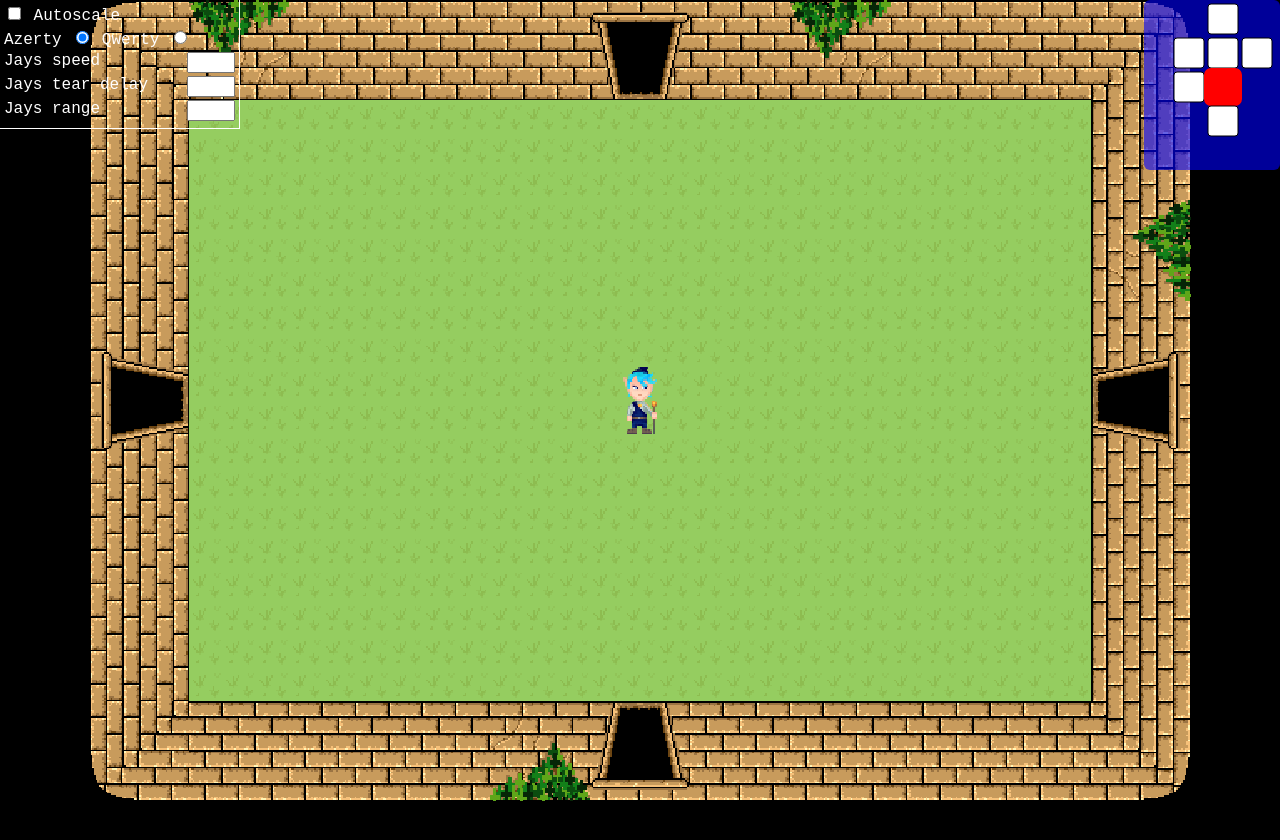
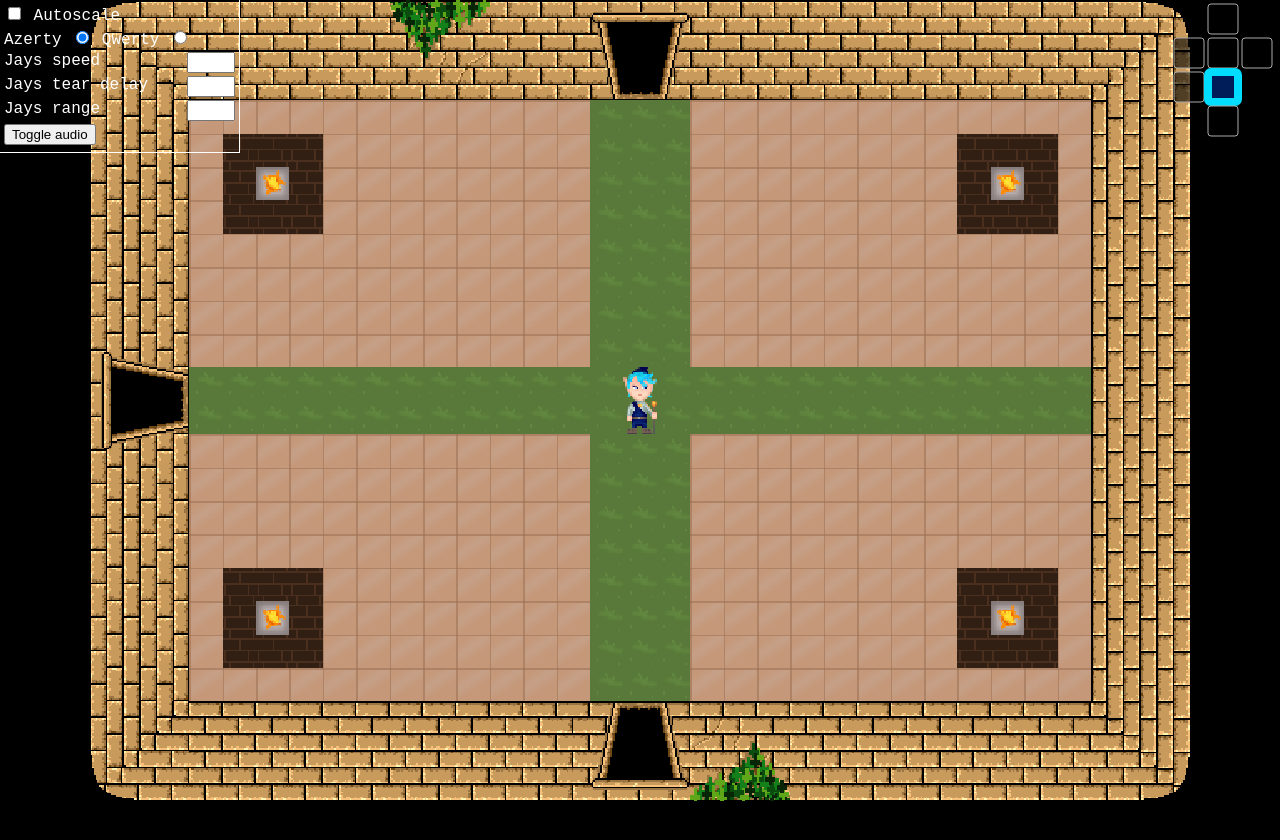
Before and after one commit to sebferrer/jays, a website with bundled scripts: page src/index.html in a window 1280 px wide. Built offline with nearby package versions, Linux system fonts and the light colour scheme.

Commit message:
generate rooms in map_generator + music lol

```diff
--- a/src/environment/floor.ts
+++ /dev/null
@@ -1,60 +0,0 @@
-import { Direction } from "../enum";
-import { canvas_H, canvas_W, gameState, renderer } from "../main";
-import { Point } from "../point";
-import { FloorMap } from "./floor_map";
-import { Door } from "./walls/door";
-
-export class Floor {
-	public id: number;
-	public tile_map: string;
-	public music: string;
-
-	public floor_map: FloorMap;
-
-	constructor(id: number, tile_map: string, music: string) {
-		this.id = id;
-		this.tile_map = tile_map;
-		this.music = music;
-		this.floor_map = new FloorMap();
-	}
-
-	public initialize(): void {
-		// Draw minimap
-		this.floor_map.next_room();
-		renderer.update_minimap(this.floor_map);
-	}
-
-	public on_collision_warp(door: Door) {
-
-		/*tslint:disable */
-		console.log("warp, direction: " + door.direction);
-		/*tslint:enable*/
-
-		// Remove tears
-		gameState.tears.splice(0, gameState.tears.length);
-
-		switch (door.direction) {
-			case Direction.LEFT:
-				gameState.jays.position = new Point(canvas_W - 60 - gameState.jays.width, (canvas_H / 2) - (gameState.jays.height / 2));
-				break;
-			case Direction.RIGHT:
-				gameState.jays.position = new Point(60 + gameState.jays.width, (canvas_H / 2) - (gameState.jays.height / 2));
-				break;
-			case Direction.UP:
-				gameState.jays.position = new Point((canvas_W / 2) - (gameState.jays.width / 2), canvas_H - 60 - gameState.jays.height / 2);
-				break;
-			case Direction.DOWN:
-				gameState.jays.position = new Point((canvas_W / 2) - (gameState.jays.width / 2), 60 + gameState.jays.height / 2);
-				break;
-		}
-
-		gameState.current_map = this.floor_map.next_room(door.direction);
-
-		// Re-draw minimap
-		renderer.update_minimap(this.floor_map);
-	}
-
-	private glimpse(): void {
-		const position = this.floor_map.current_position;
-	}
-}
--- a/src/environment/floor_map.ts
+++ b/src/environment/floor_map.ts
@@ -3,37 +3,40 @@ import { IDrawable } from "../idrawable";
 import { IMAGE_BANK, renderer } from "../main";
 import { MapGenerator } from "../map_generator";
 import { Point } from "../point";
+import { Floor } from "./floors/floor";
 import { ICustomRoom, isCustomRoom } from "./iicon_room";
 import { IMiniMapConfiguration, IMiniMapRoomColorsConfig, IMiniMapSizeConfig } from "./iminimap_configuration";
-import { EmptyGrassRoom } from "./rooms/empty_grass_room";
 import { RoomMap } from "./rooms/room_map";
 
 const MINIMAP_CONFIG: IMiniMapConfiguration = {
 	colors: <IMiniMapRoomColorsConfig>{
-		visited_border: "#000",
+		visited_border: "#000000aa",
 		visited_fill: "#ffffff",
 
-		not_visited_border: "#000",
-		not_visited_fill: "#ffffff",
+		not_visited_border: "#aaaaaa",
+		not_visited_fill: "#00000099",
 
-		glimpsed_border: "#000",
-		glimpsed_fill: "#fff",
+		glimpsed_border: "#aaaaaa",
+		glimpsed_fill: "#00000099",
 
-		active_border: "red",
-		active_fill: "red"
+		active_border: "#00DDFD",
+		active_fill: "#001D5A"
 	},
 	sizes: <IMiniMapSizeConfig>{
 		room_width: 30,
 		room_height: 30,
 		room_margin: 4
 	},
-	background: "#0000ff99"
+	background: "#00000000"
 };
 
 export class FloorMap implements IDrawable {
 	public maps_grid: Array<RoomMap[]>;
 
 	public get current_room(): RoomMap { return this.maps_grid[this.current_position.y][this.current_position.x]; }
+
+	private _floor: Floor;
+	public get floor(): Floor { return this._floor; }
 
 	public get room_to_top(): RoomMap {
 		if (this.current_position.y < (this.max_floor_map_height - 1) && this.maps_grid[this.current_position.y + 1][this.current_position.x] != null) {
@@ -71,23 +74,19 @@ export class FloorMap implements IDrawable {
 	private max_floor_map_height = 10;
 	private max_floor_map_width = 10;
 
-	constructor() {
+	constructor(
+		floor: Floor
+	) {
+		if (floor == null) {
+			throw new Error("Parameter 'floor' cannot be null");
+		}
+		this._floor = floor;
 
-		const grid_generation_result = new MapGenerator().generate_grid(this.max_floor_map_width, this.max_floor_map_height);
+		const map_generator = new MapGenerator();
+		const grid_generation_result = map_generator.generate_grid(this.max_floor_map_width, this.max_floor_map_height);
 		this.max_floor_map_height = grid_generation_result.grid.length;
 		this.max_floor_map_width = grid_generation_result.grid[0].length;
-
-		this.maps_grid = new Array<RoomMap[]>(grid_generation_result.grid.length);
-
-		// TODO: generate rooms in MapGenerator
-		for (let y = 0; y < grid_generation_result.grid.length; ++y) {
-			this.maps_grid[y] = new Array<RoomMap>(grid_generation_result.grid[y].length);
-			for (let x = 0; x < grid_generation_result.grid[y].length; ++x) {
-				if (grid_generation_result.grid[y][x]) {
-					this.maps_grid[y][x] = new EmptyGrassRoom([Direction.UP, Direction.DOWN, Direction.LEFT, Direction.RIGHT]);
-				}
-			}
-		}
+		this.maps_grid = map_generator.generate_rooms(grid_generation_result.grid, this.floor);
 		this.current_position = grid_generation_result.init_point;
 	}
 
--- /dev/null
+++ b/src/environment/floors/floor.ts
@@ -0,0 +1,56 @@
+import { Direction } from "../../enum";
+import { canvas_H, canvas_W, gameState, renderer } from "../../main";
+import { Point } from "../../point";
+import { FloorMap } from "../floor_map";
+import { Door } from "../walls/door";
+
+export abstract class Floor {
+	public abstract get level(): number;
+	public abstract get name(): string;
+
+	// NB: music can't be played if the user hasn't interacted with the page. Otherwise:
+	// DOMException: play() failed because the user didn’t interact with the document first
+	public abstract get base_music(): HTMLAudioElement;
+	// public abstract get available_rooms(): RoomMap[];
+
+	protected _floor_map: FloorMap;
+	public get floor_map(): FloorMap { return this._floor_map; }
+
+	constructor(floor_map?: FloorMap) {
+		this._floor_map = floor_map != null ? floor_map : new FloorMap(this);
+	}
+
+	public initialize(): void {
+		// Draw minimap
+		this.floor_map.next_room();
+		renderer.update_minimap(this.floor_map);
+
+
+	}
+
+	public on_collision_warp(door: Door) {
+
+		// Remove tears
+		gameState.tears.splice(0, gameState.tears.length);
+
+		switch (door.direction) {
+			case Direction.LEFT:
+				gameState.jays.position = new Point(canvas_W - 60 - gameState.jays.width, (canvas_H / 2) - (gameState.jays.height / 2));
+				break;
+			case Direction.RIGHT:
+				gameState.jays.position = new Point(60 + gameState.jays.width, (canvas_H / 2) - (gameState.jays.height / 2));
+				break;
+			case Direction.UP:
+				gameState.jays.position = new Point((canvas_W / 2) - (gameState.jays.width / 2), canvas_H - 60 - gameState.jays.height / 2);
+				break;
+			case Direction.DOWN:
+				gameState.jays.position = new Point((canvas_W / 2) - (gameState.jays.width / 2), 60 + gameState.jays.height / 2);
+				break;
+		}
+
+		gameState.current_map = this.floor_map.next_room(door.direction);
+
+		// Re-draw minimap
+		renderer.update_minimap(this.floor_map);
+	}
+}
--- /dev/null
+++ b/src/environment/floors/one/temple_floor.ts
@@ -0,0 +1,16 @@
+import { Floor } from "../floor";
+
+export class TempleFloor extends Floor {
+	public get level(): number { return 1; }
+
+	public get name(): string { return "temple"; }
+
+	private _base_music: HTMLAudioElement;
+	public get base_music(): HTMLAudioElement { return this._base_music; }
+
+	constructor() {
+		super();
+		this._base_music = new Audio("assets/sounds/sacrificial.mp3");
+		this.base_music.loop = true;
+	}
+}
--- a/src/environment/rooms/treasure_room.ts
+++ b/src/environment/rooms/treasure_room.ts
@@ -9,12 +9,12 @@ import { Door } from "../walls/door";
 import { canvas_W } from "../../main";
 import { CustomWallElement } from "../walls/custom_wall_element";
 import { IRawMap } from "../irawmap";
-import { IMiniMapColorConfig } from "../iminimap_configuration";
+import { IMiniMapRoomColorsConfig } from "../iminimap_configuration";
 import { ICustomRoom } from "../iicon_room";
 
 export class TreasureRoom extends RoomMap implements ICustomRoom {
 
-	public color_configuration: IMiniMapColorConfig;
+	public color_configuration: IMiniMapRoomColorsConfig;
 	public icon: WallSprite;
 
 	constructor(door_placement: Direction[]) {
@@ -74,7 +74,7 @@ export class TreasureRoom extends RoomMap implements ICustomRoom {
 
 		super(raw_map, new RoomWalls(side_walls, corner_walls, doors, custom_elements));
 
-		this.color_configuration = <IMiniMapColorConfig>{
+		this.color_configuration = <IMiniMapRoomColorsConfig>{
 			visited_border: "#feda00",
 			visited_fill: "#feda00aa",
 			glimpsed_border: "#feda00"
--- a/src/gamestate.ts
+++ b/src/gamestate.ts
@@ -3,7 +3,7 @@ import { Jays } from "./character/jays";
 import { Tear, TearBasic } from "./character/tear";
 import { DirectionEvent } from "./direction_event";
 import { Arrow_Direction, Direction } from "./enum";
-import { Floor } from "./environment/floor";
+import { Floor } from "./environment/floors/floor";
 import { RoomMap } from "./environment/rooms/room_map";
 import { Joystick } from "./joystick";
 import { Joysticks } from "./joysticks";
@@ -13,6 +13,7 @@ import { Timer } from "./timer";
 import { TIMERS } from "./timers";
 import { TouchHelper } from "./touch_helper";
 import { ArrayUtil, SetUtil } from "./util";
+import { TempleFloor } from "./environment/floors/one/temple_floor";
 
 export class GameState {
 	public current_map: RoomMap;
@@ -26,7 +27,7 @@ export class GameState {
 	public touches: TouchList;
 
 	constructor() {
-		this.current_floor = new Floor(1, "", "");
+		this.current_floor = new TempleFloor();
 		this.current_floor.initialize();
 		this.current_map = this.current_floor.floor_map.current_room;
 
--- a/src/index.html
+++ b/src/index.html
@@ -17,7 +17,8 @@
         </div>
         <div class="settings-line">
             <label for="keyboard-azerty">Azerty</label>
-            <input type="radio" id="keyboard-azerty" name="keyboard-type" value="azerty" onclick="settings.set_keyboard('azerty')" checked />
+            <input type="radio" id="keyboard-azerty" name="keyboard-type" value="azerty" onclick="settings.set_keyboard('azerty')"
+                checked />
             <label for="set-keyboard-type">Qwerty</label>
             <input type="radio" id="keyboard-azerty" name="keyboard-type" value="qwerty" onclick="settings.set_keyboard('qwerty')" />
         </div>
@@ -27,12 +28,14 @@
         </div>
         <div class="settings-line">
             <label for="jays-teardelay">Jays tear delay</label>
-            <input type="text" id="jays-teardelay" class="settings-input-text" onchange="settings.set_jays('tear_delay', this.value)"
-            />
+            <input type="text" id="jays-teardelay" class="settings-input-text" onchange="settings.set_jays('tear_delay', this.value)" />
         </div>
         <div class="settings-line">
             <label for="jays-range">Jays range</label>
             <input type="text" id="jays-range" class="settings-input-text" onchange="settings.set_jays('range', this.value)" />
+        </div>
+        <div class="settings-line">
+            <button onclick="settings.toggleAudio()">Toggle audio</button>
         </div>
     </div>
 
--- a/src/map_generator.ts
+++ b/src/map_generator.ts
@@ -1,8 +1,11 @@
 import { Direction } from "./enum";
+import { Floor } from "./environment/floors/floor";
+import { EmptyGrassRoom } from "./environment/rooms/empty_grass_room";
+import { RoomMap } from "./environment/rooms/room_map";
 import { Point } from "./point";
 import { ArrayUtil, MathUtil } from "./util";
-import { Floor } from "./environment/floor";
-import { RoomMap } from "./environment/rooms/room_map";
+import { FourFireRoom } from "./environment/rooms/four_fire_room";
+import { BossRoom } from "./environment/rooms/boss_room";
 
 export class GridGenerationResult {
 	constructor(public grid: boolean[][], public init_point: Point) { }
@@ -91,12 +94,45 @@ export class MapGenerator {
 	}
 
 	public generate_rooms(grid: boolean[][], floor: Floor): RoomMap[][] {
-		//TODO
-		return null;
+		const result = new Array<RoomMap[]>(grid.length);
+		for (let y = 0; y < grid.length; ++y) {
+			result[y] = new Array<RoomMap>(grid[y].length);
+			for (let x = 0; x < grid[y].length; ++x) {
+				if (grid[y][x]) {
+					const doors_directions = this.get_doors_directions(x, y, grid);
+
+					// TODO: instanciate a room in the rooms available for the given floor which can have doors with these positions
+					const rand = MathUtil.get_random_int(2);
+					if (rand === 0) {
+						result[y][x] = new EmptyGrassRoom(doors_directions);
+					} else if (rand === 1) {
+						result[y][x] = new FourFireRoom(doors_directions);
+					}
+				}
+			}
+		}
+		return result;
 	}
 
 	private is_connected(current_point: Point, path: Array<Point>, bool_array: Array<Array<number>>): boolean {
 		return path.length === ArrayUtil.find_nb_connected(current_point.y, current_point.x, bool_array);
+	}
+
+	private get_doors_directions(x: number, y: number, grid: boolean[][]): Direction[] {
+		const result = new Array<Direction>();
+		if (x > 0 && grid[y][x - 1]) {
+			result.push(Direction.LEFT);
+		}
+		if (x < grid[y].length - 1 && grid[y][x + 1]) {
+			result.push(Direction.RIGHT);
+		}
+		if (y > 0 && grid[y - 1][x]) {
+			result.push(Direction.UP);
+		}
+		if (y < grid.length - 1 && grid[y + 1][x]) {
+			result.push(Direction.DOWN);
+		}
+		return result;
 	}
 
 	private get_possible_directions(cur: Point, grid: Array<boolean[]>): Direction[] {
--- a/src/settings/settings.ts
+++ b/src/settings/settings.ts
@@ -35,4 +35,14 @@ export class Settings {
 		}
 		key_mapper.current_keyboard_type = KeyboardType[type.toUpperCase()];
 	}
+
+	public static audio_is_playing = false;
+	public static toggleAudio() {
+		if (this.audio_is_playing) {
+			gameState.current_floor.base_music.pause();
+		} else {
+			gameState.current_floor.base_music.play();
+		}
+		this.audio_is_playing = ! this.audio_is_playing;
+	}
 }
```
Also changed, not shown: src/environment/rooms/boss_room.ts (+14 -14 lines), 1 other file.
